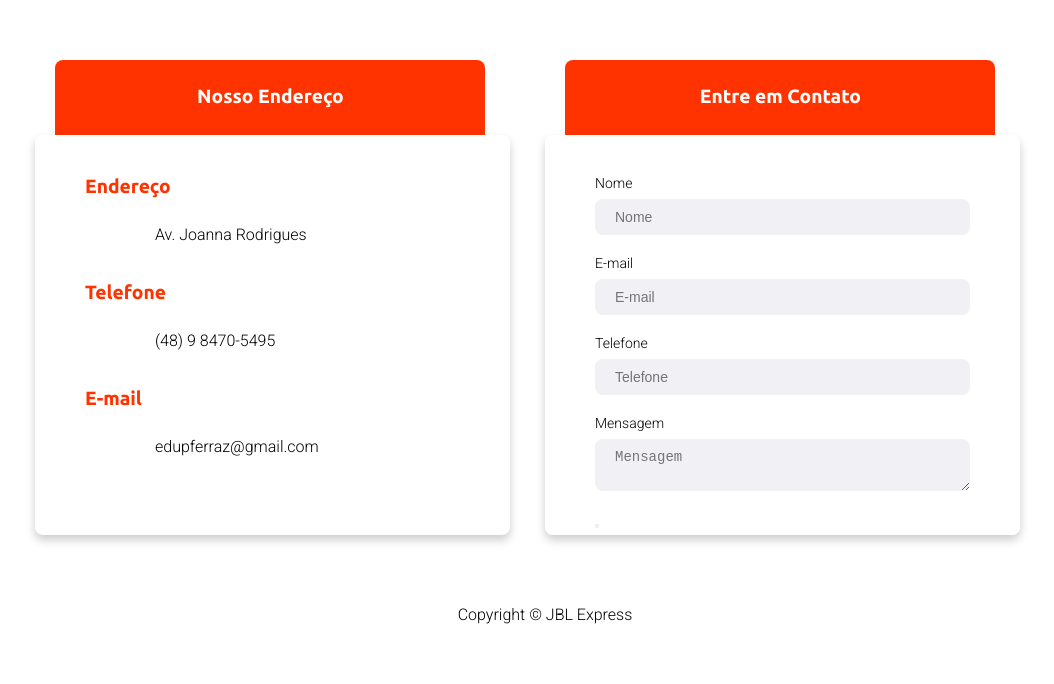
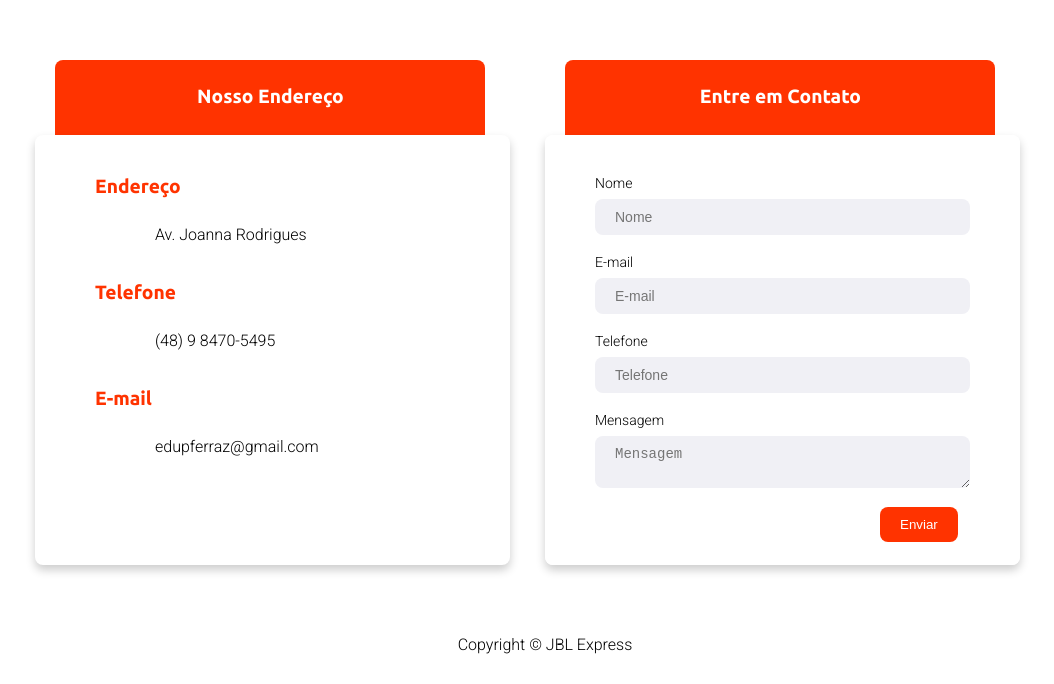
Before and after one commit to edupferraz/JblExpress, a plain HTML site: page index.html in a window 1280 px wide. Shown: the part 2764-3448 px from the top of the page, without its empty margins (95-1149 px from the left). Before the commit the page ends 3418 px from the top, so only its background shows below. Drawn offline with nearby package versions, Linux system fonts and the light colour scheme.

Commit message:
Segundo_Dia - Parte_2

```diff
--- a/index.html
+++ b/index.html
@@ -225,14 +225,18 @@
 
                         </div>
 
-                        <button type="submit"></button>
+                        <button type="submit">Enviar</button>
 
                     </div>
+
 
                 </fieldset>
 
 
+
             </div>
+
+
         </form>
 
 
--- a/public/styles/conta.css
+++ b/public/styles/conta.css
@@ -89,6 +89,21 @@ form .field a{
     color: var(--primary-color);
 }
 
+form button{
+    padding: 7px 25px;
+    margin-left: 230px;
+    border: none;
+    border-radius: 8px;
+    background-color: var(--primary-color);
+    color: #fff;
+    transition: 1s;
+}
+
+form button:hover{
+    padding: 9px 30px;
+
+}
+
 #nao-cadastrado{
     margin: 0px auto 300px;
 }
@@ -111,5 +126,5 @@ form .field a{
 
 footer{
     text-align: center;
-    margin: 20px;
+    margin-top: 50px;
 }
--- a/public/styles/contato.css
+++ b/public/styles/contato.css
@@ -27,7 +27,7 @@
 
 .container .footer-text{
     width: 475px;
-    height: 320px;
+    height: 350px;
 
     background-color: #fff;
 
@@ -38,9 +38,10 @@
 }
 
 .container .footer-text h5{
+    font-size: 19px;
     color: var(--primary-color);
     display: inline;
-    margin: 50px;
+    margin: 60px;
 }
 
 .container .footer-text p{
@@ -81,6 +82,21 @@ form input, form textarea{
 
 }
 
+form button{
+    padding: 10px 20px;
+    color: white;
+    background-color: var(--primary-color);
+    border: none;
+    border-radius: 8px;
+    transition: 0.8s;
+    margin: 0px 0px 10px 285px;
+}
+
+form button:hover{
+    padding: 12px 22px;
+    cursor: pointer;
+}
+
 form label{
     font-size: 14px;
     margin-bottom: 8px;
--- a/public/styles/home.css
+++ b/public/styles/home.css
@@ -96,6 +96,8 @@ main .services .our-services-item{
     box-shadow: 0px 5px 25px 0px rgba(0, 0, 0, 0.2);
     border-radius: 5px;
 
+    transition: 1s;
+
 
 }
 
@@ -141,7 +143,7 @@ footer h4{
 
 footer .footer-text{
     width: 475px;
-    height: 320px;
+    height: 350px;
 
     background-color: #fff;
 
@@ -154,12 +156,14 @@ footer .footer-text{
 footer .footer-text h5{
     color: var(--primary-color);
     display: inline;
-    margin: 50px;
+    margin: 60px;
 }
 
 footer .footer-text p{
     margin: 27px 120px 37px 120px;
 }
+
+
 
 footer .address, footer .contact{
 
@@ -179,7 +183,7 @@ form .field{
     display: flex;
     flex-direction: column;
 
-    margin-bottom: 20px;
+    margin-bottom: 19px;
 }
 
 form input, form textarea{
@@ -200,6 +204,21 @@ form label{
     margin-bottom: 8px;
 }
 
+form button{
+    padding: 10px 20px;
+    color: white;
+    background-color: var(--primary-color);
+    border: none;
+    border-radius: 8px;
+    transition: 0.8s;
+    margin: 0px 0px 10px 285px;
+}
+
+form button:hover{
+    padding: 15px 25px;
+    cursor: pointer;
+}
+
 /* Estilo Footer */
 .footerCopy {
     text-align: center;
@@ -217,9 +236,15 @@ form label{
 
 .services a .icon{
     background-color: white;
-    transition: 0.5s;
+    transition: 1s;
 }
 .services a:hover .icon{
     color: #fff;
     background-color: var(--primary-color);
 }
+
+
+/* Efeito hover no our-services*/
+.our-services-item:hover{
+    padding: 10px;
+}
--- a/public/styles/perfil.css
+++ b/public/styles/perfil.css
@@ -48,8 +48,13 @@
     color: #fff;
 
     border-radius: 15px;
+
+    transition: 1s;
 }
 
+.services ul li a:hover{
+    padding: 10px 50px;
+}
 .services ul li a h3{
     font-weight: bold;
     margin-left: 40px;
```
Also changed, not shown: conta.html (+6 -0 lines), contato.html (+1 -1 lines), cotacao_frete.html (+1 -1 lines).
